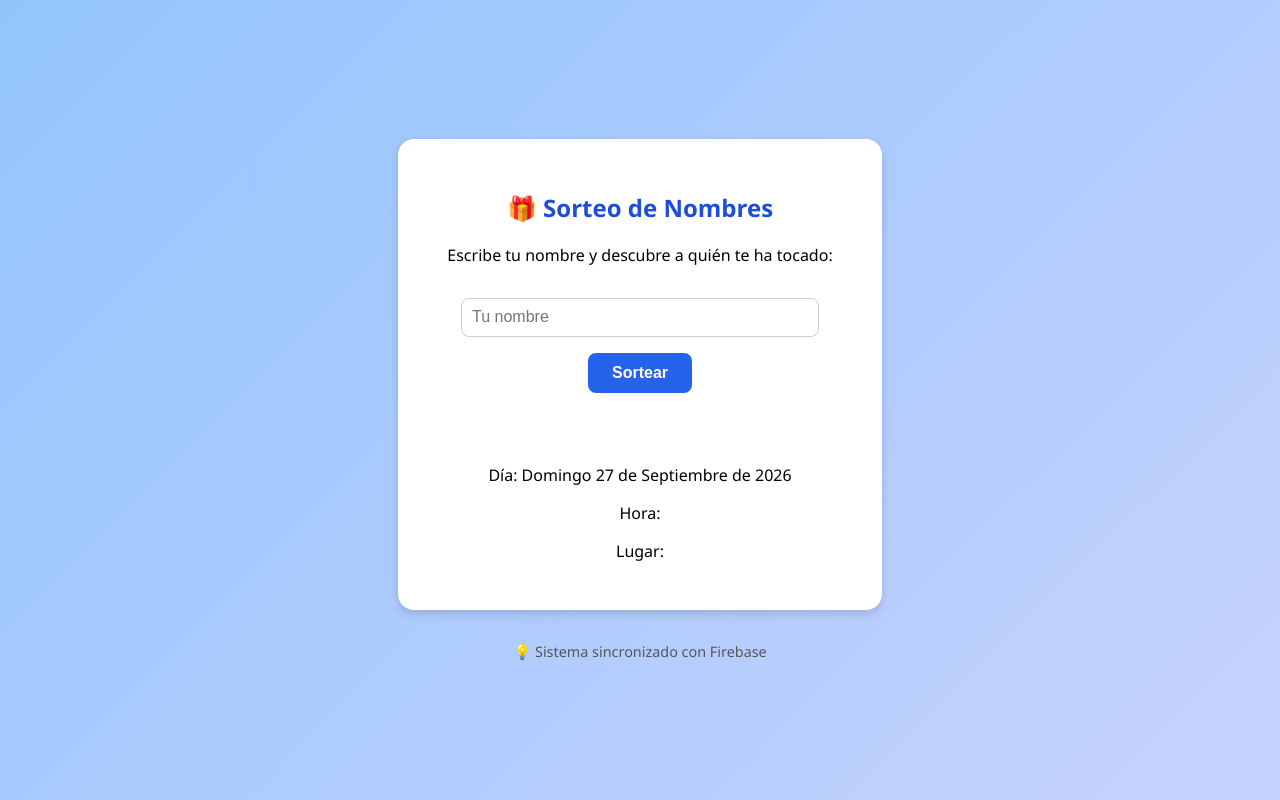
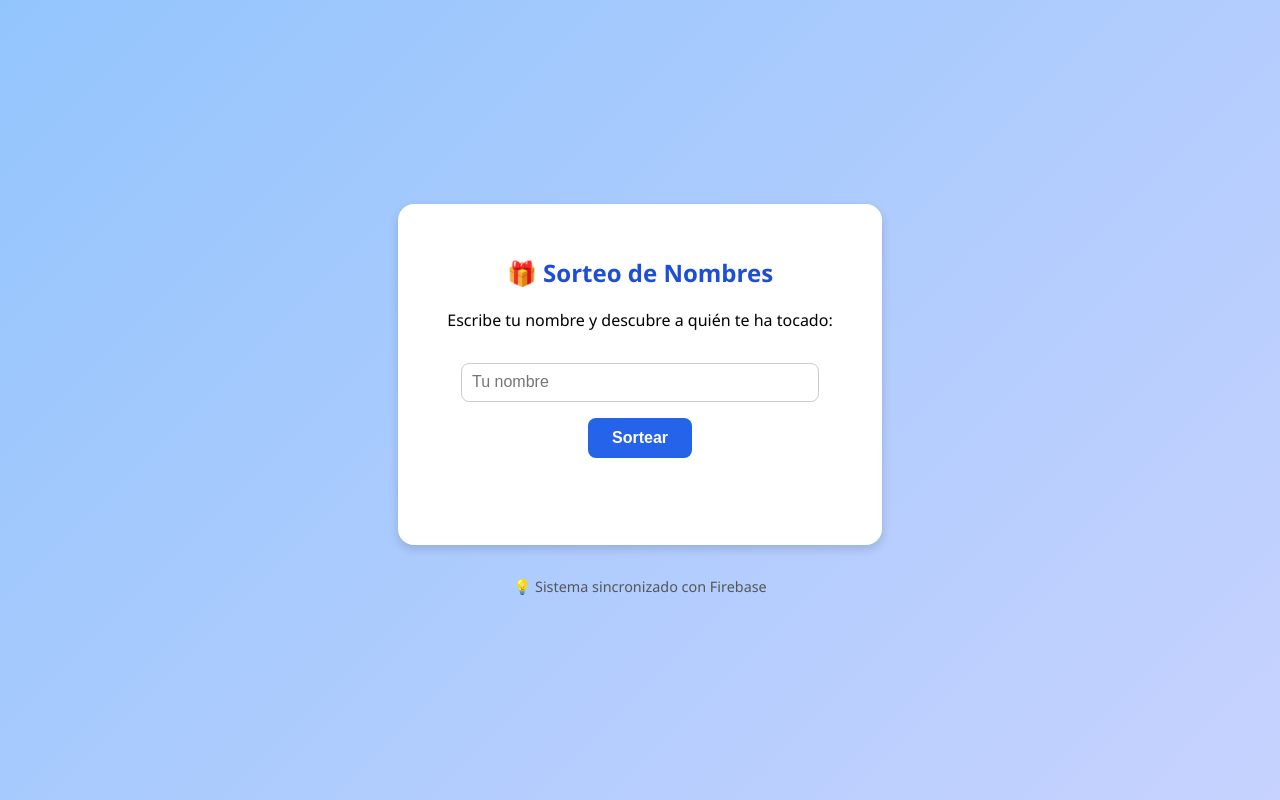
Before and after one commit to cinhosoft/amigo_secreto, a plain HTML site: page index.html in a window 1280 px wide. Drawn offline with Linux system fonts and the light colour scheme.

```diff
--- a/index.html
+++ b/index.html
@@ -78,9 +78,6 @@
     <input type="text" id="miNombre" placeholder="Tu nombre" />
     <button onclick="sortear()">Sortear</button>
     <div id="resultado"></div>
-    <p>Día: Domingo 27 de Septiembre de 2026</p>
-    <p>Hora: </p>
-    <p>Lugar: </p>
   </div>
 
   <footer>💡 Sistema sincronizado con Firebase</footer>
@@ -169,6 +166,7 @@
       await set(ref(db, `asignaciones/${miNombre}`), elegido);
 
       resultadoDiv.innerHTML = `🎉 Te ha tocado: <strong>${elegido}</strong>`;
+      resultadoDiv.innerHTML = `<p>Día: Domingo 27 de Septiembre de 2026</p>`;
       resultadoDiv.style.color = "#16a34a";
     }
 
```
